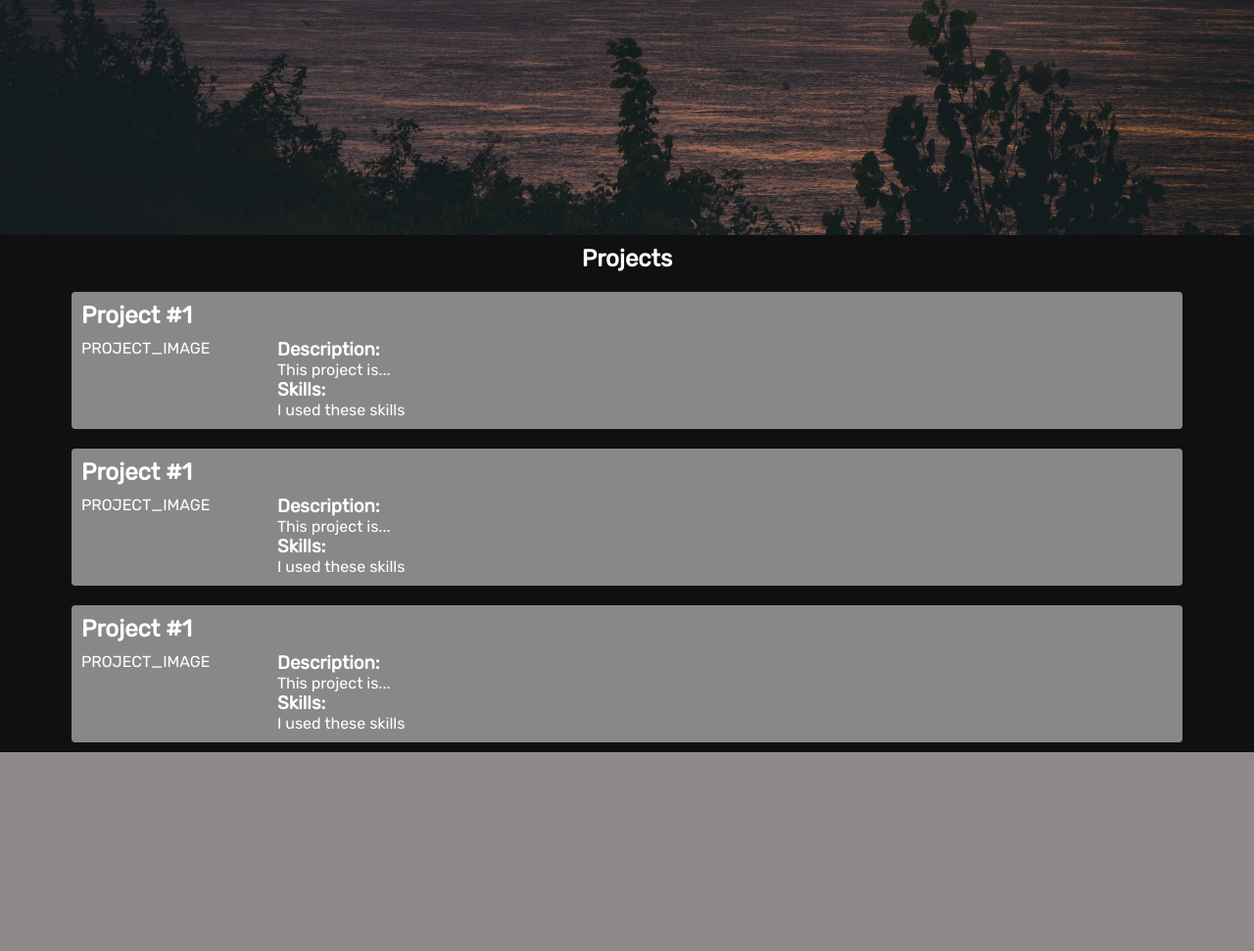
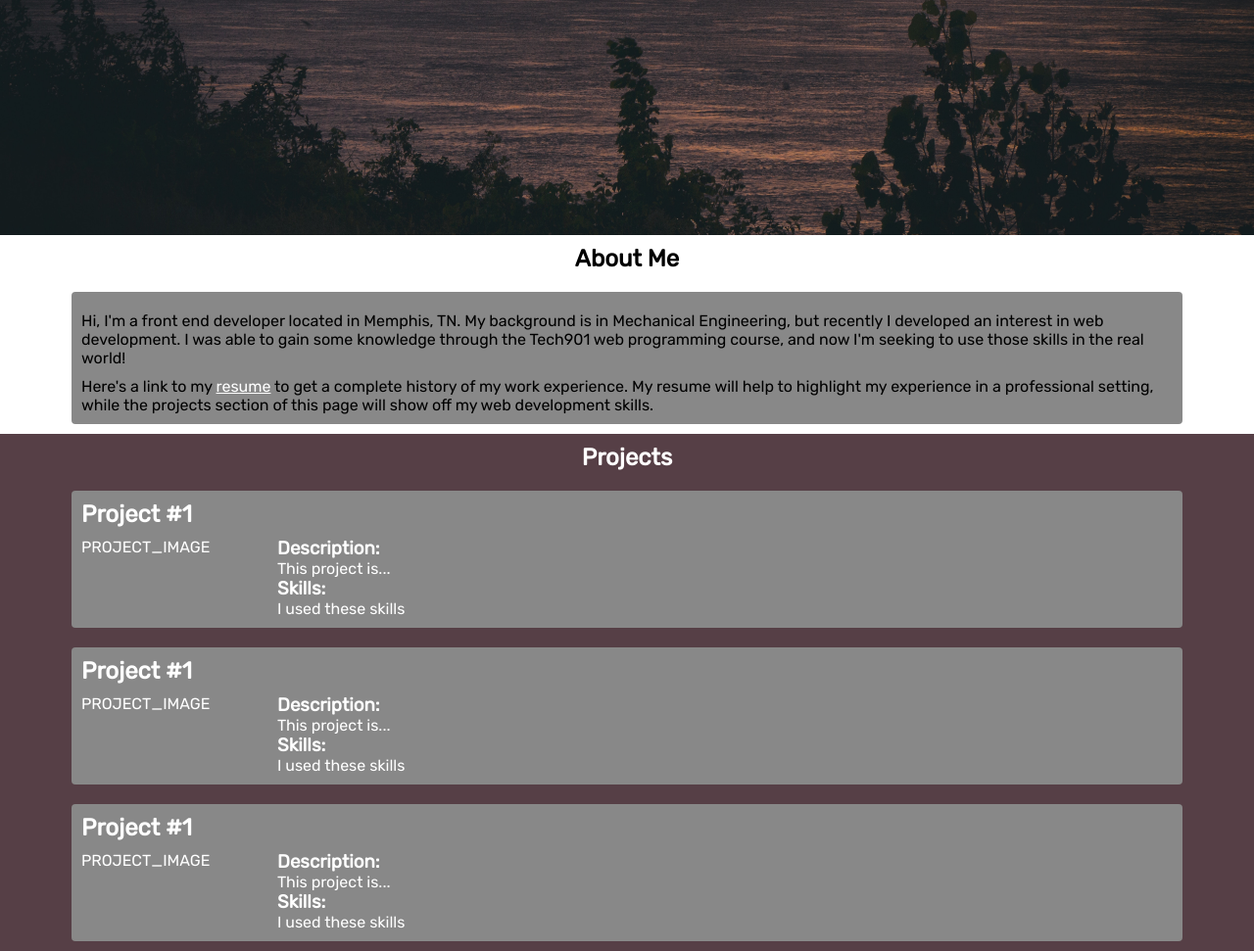
Before and after one commit to cofad/portfolio, a PHP site: page / in a window 1280 px wide. Shown: the part 560-1531 px from the top of the page at 98% size. Before the commit the page ends 1328 px from the top, so only its background shows below. Run offline with PHP 8.4, Linux system fonts and the light colour scheme.

Commit message:
Added "about me" section

```diff
--- a/index.html
+++ b/index.html
@@ -15,11 +15,7 @@
 	<body class="body">
 
 		<header class="header">
-			<a class="header__link" href="">
-				<div>
-					<p href ="#">willrwarner.com</p>
-				</div>
-			</a>
+			<a class="header__link" href="">willrwarner.com</a>
 
 			<div class ="header__links">
 				<a class="header__link" href="">About</a>
@@ -43,6 +39,18 @@
 					<h1 class="hero__title">Will R. Warner</h1>
 				</div>
 				<p class = "hero__tag">Memphian // Father // Developer</p>
+			</section>
+
+			<section class="section section--white">
+				<h1 class="section__title">About Me</h1>
+
+				<div class="about-card">
+						<p class="about-card__text">Hi, I'm a front end developer located in Memphis,
+						 TN. My background is in Mechanical Engineering, but recently I developed an interest in web development. I was able to gain some knowledge through the Tech901 web programming course, and now I'm seeking to use those skills in the real world!</p>
+
+						<p class="about-card__text">Here's a link to my <a class="about-card__link" href="docs/William_Warner_Resume_20181222.pdf" target="_blank">resume</a> to get a complete history of my work experience. My resume will help to highlight my experience in a professional setting, while the projects section of this page will show off my web development skills.</p>
+				</div>
+
 			</section>
 
 			<section class="section section--grey">
--- a/main.css
+++ b/main.css
@@ -1,4 +1,11 @@
 /*William Warner*/
+
+/*
+HEX: #c8c3cc
+HEX: #563f46
+HEX: #8ca3a3
+HEX: #484f4f
+*/
 
 * {
 	box-sizing: border-box;
@@ -75,13 +82,30 @@
 	display: flex;
 	flex-direction: column;
 	align-items: center;
+	padding: 10px;
 }
 
 .section--grey {
-	background-color: #101010;
+	background-color: #563f46;
 	color: white;
+}
 
+.about-card {
+	width: 90%;
+
+	background-color: #888;
+
+	border-radius: 4px;
+
+	margin: 20px 0 0 0;
 	padding: 10px;
+}
+
+.about-card__text {
+	margin: 10px 0 0 0;
+}
+.about-card__link {
+	color: white;
 }
 
 .project-card {
```
